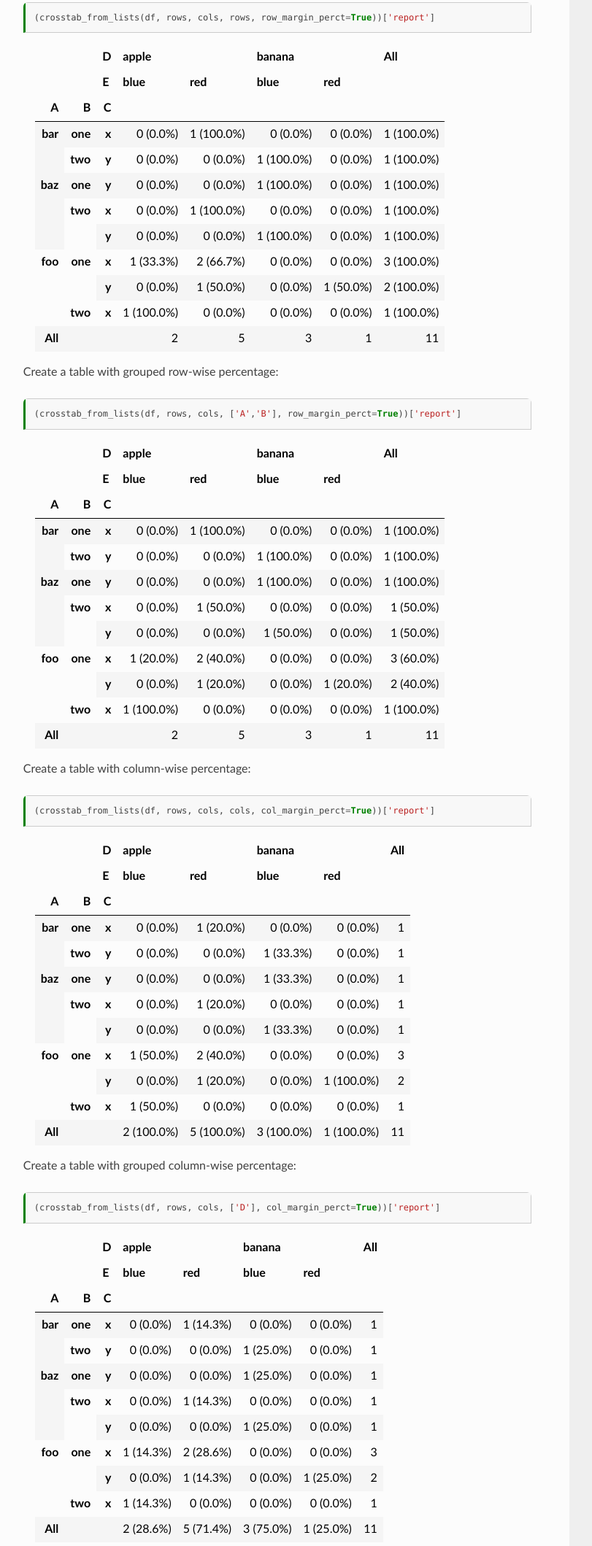
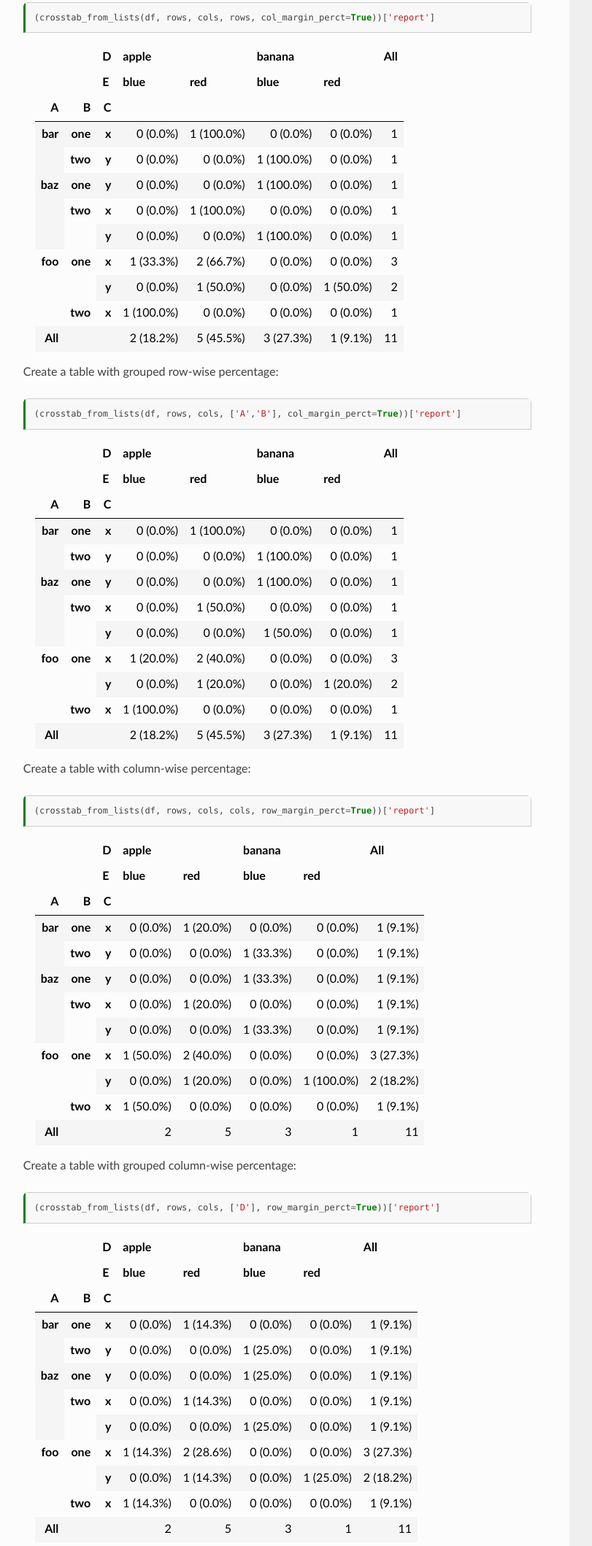
Before and after one commit to yh202109/mtbp3cd, a plain HTML site: page util_gt03summary.html in a window 1280 px wide. Shown: the part 1381-3500 px from the top of the page at 73% size, without its empty margins (320-1131 px from the left). Drawn offline with Linux system fonts and the light colour scheme.

Commit message:
Deploying to gh-pages from @ yh202109/mtbp3cd@a167a5b92caa00cc2ca51621dd670c2b9992a16e 🚀

```diff
--- a/_static/reports/junit/junit.xml
+++ b/_static/reports/junit/junit.xml
@@ -1 +1 @@
-<?xml version="1.0" encoding="utf-8"?><testsuites name="pytest tests"><testsuite name="pytest" errors="0" failures="0" skipped="0" tests="8" time="1.643" timestamp="2025-09-01T20:21:45.379320+00:00" hostname="pkrvmccyg1gnepe"><testcase classname="tests.test_util_lsr" name="test_list_files_list" time="0.001" /><testcase classname="tests.test_util_lsr" name="test_list_files_json" time="0.004" /><testcase classname="tests.test_util_lsr" name="test_list_files_string" time="0.001" /><testcase classname="tests.test_util_lsr" name="test_list_files_dataframe" time="0.002" /><testcase classname="tests.test_util_lsr" name="test_list_files_tree" time="0.014" /><testcase classname="tests.test_util_lsr" name="test_nonexistent_path" time="0.000" /><testcase classname="tests.test_util_lsr" name="test_empty_folder" time="0.001" /><testcase classname="tests.test_util_lsr" name="test_get_md5" time="0.001" /></testsuite></testsuites>
+<?xml version="1.0" encoding="utf-8"?><testsuites name="pytest tests"><testsuite name="pytest" errors="0" failures="0" skipped="0" tests="8" time="1.989" timestamp="2025-09-01T20:25:55.322510+00:00" hostname="pkrvmccyg1gnepe"><testcase classname="tests.test_util_lsr" name="test_list_files_list" time="0.002" /><testcase classname="tests.test_util_lsr" name="test_list_files_json" time="0.005" /><testcase classname="tests.test_util_lsr" name="test_list_files_string" time="0.001" /><testcase classname="tests.test_util_lsr" name="test_list_files_dataframe" time="0.002" /><testcase classname="tests.test_util_lsr" name="test_list_files_tree" time="0.016" /><testcase classname="tests.test_util_lsr" name="test_nonexistent_path" time="0.001" /><testcase classname="tests.test_util_lsr" name="test_empty_folder" time="0.001" /><testcase classname="tests.test_util_lsr" name="test_get_md5" time="0.001" /></testsuite></testsuites>
--- a/util_gt03summary.html
+++ b/util_gt03summary.html
@@ -268,7 +268,7 @@
 <p>Create a table with row-wise percentage:</p>
 <div class="cell docutils container">
 <div class="cell_input docutils container">
-<div class="highlight-ipython3 notranslate"><div class="highlight"><pre><span></span><span class="p">(</span><span class="n">crosstab_from_lists</span><span class="p">(</span><span class="n">df</span><span class="p">,</span> <span class="n">rows</span><span class="p">,</span> <span class="n">cols</span><span class="p">,</span> <span class="n">rows</span><span class="p">,</span> <span class="n">row_margin_perct</span><span class="o">=</span><span class="kc">True</span><span class="p">))[</span><span class="s1">&#39;report&#39;</span><span class="p">]</span>
+<div class="highlight-ipython3 notranslate"><div class="highlight"><pre><span></span><span class="p">(</span><span class="n">crosstab_from_lists</span><span class="p">(</span><span class="n">df</span><span class="p">,</span> <span class="n">rows</span><span class="p">,</span> <span class="n">cols</span><span class="p">,</span> <span class="n">rows</span><span class="p">,</span> <span class="n">col_margin_perct</span><span class="o">=</span><span class="kc">True</span><span class="p">))[</span><span class="s1">&#39;report&#39;</span><span class="p">]</span>
 </pre></div>
 </div>
 </div>
@@ -331,7 +331,7 @@
       <td>1 (100.0%)</td>
       <td>0 (0.0%)</td>
       <td>0 (0.0%)</td>
-      <td>1 (100.0%)</td>
+      <td>1</td>
     </tr>
     <tr>
       <th>two</th>
@@ -340,7 +340,7 @@
       <td>0 (0.0%)</td>
       <td>1 (100.0%)</td>
       <td>0 (0.0%)</td>
-      <td>1 (100.0%)</td>
+      <td>1</td>
     </tr>
     <tr>
       <th rowspan="3" valign="top">baz</th>
@@ -350,7 +350,7 @@
       <td>0 (0.0%)</td>
       <td>1 (100.0%)</td>
       <td>0 (0.0%)</td>
-      <td>1 (100.0%)</td>
+      <td>1</td>
     </tr>
     <tr>
       <th rowspan="2" valign="top">two</th>
@@ -359,7 +359,7 @@
       <td>1 (100.0%)</td>
       <td>0 (0.0%)</td>
       <td>0 (0.0%)</td>
-      <td>1 (100.0%)</td>
+      <td>1</td>
     </tr>
     <tr>
       <th>y</th>
@@ -367,7 +367,7 @@
       <td>0 (0.0%)</td>
       <td>1 (100.0%)</td>
       <td>0 (0.0%)</td>
-      <td>1 (100.0%)</td>
+      <td>1</td>
     </tr>
     <tr>
       <th rowspan="3" valign="top">foo</th>
@@ -377,7 +377,7 @@
       <td>2 (66.7%)</td>
       <td>0 (0.0%)</td>
       <td>0 (0.0%)</td>
-      <td>3 (100.0%)</td>
+      <td>3</td>
     </tr>
     <tr>
       <th>y</th>
@@ -385,7 +385,7 @@
       <td>1 (50.0%)</td>
       <td>0 (0.0%)</td>
       <td>1 (50.0%)</td>
-      <td>2 (100.0%)</td>
+      <td>2</td>
     </tr>
     <tr>
       <th>two</th>
@@ -394,16 +394,16 @@
       <td>0 (0.0%)</td>
       <td>0 (0.0%)</td>
       <td>0 (0.0%)</td>
-      <td>1 (100.0%)</td>
+      <td>1</td>
     </tr>
     <tr>
       <th>All</th>
       <th></th>
       <th></th>
-      <td>2</td>
-      <td>5</td>
-      <td>3</td>
-      <td>1</td>
+      <td>2 (18.2%)</td>
+      <td>5 (45.5%)</td>
+      <td>3 (27.3%)</td>
+      <td>1 (9.1%)</td>
       <td>11</td>
     </tr>
   </tbody>
@@ -413,7 +413,7 @@
 <p>Create a table with grouped row-wise percentage:</p>
 <div class="cell docutils container">
 <div class="cell_input docutils container">
-<div class="highlight-ipython3 notranslate"><div class="highlight"><pre><span></span><span class="p">(</span><span class="n">crosstab_from_lists</span><span class="p">(</span><span class="n">df</span><span class="p">,</span> <span class="n">rows</span><span class="p">,</span> <span class="n">cols</span><span class="p">,</span> <span class="p">[</span><span class="s1">&#39;A&#39;</span><span class="p">,</span><span class="s1">&#39;B&#39;</span><span class="p">],</span> <span class="n">row_margin_perct</span><span class="o">=</span><span class="kc">True</span><span class="p">))[</span><span class="s1">&#39;report&#39;</span><span class="p">]</span>
+<div class="highlight-ipython3 notranslate"><div class="highlight"><pre><span></span><span class="p">(</span><span class="n">crosstab_from_lists</span><span class="p">(</span><span class="n">df</span><span class="p">,</span> <span class="n">rows</span><span class="p">,</span> <span class="n">cols</span><span class="p">,</span> <span class="p">[</span><span class="s1">&#39;A&#39;</span><span class="p">,</span><span class="s1">&#39;B&#39;</span><span class="p">],</span> <span class="n">col_margin_perct</span><span class="o">=</span><span class="kc">True</span><span class="p">))[</span><span class="s1">&#39;report&#39;</span><span class="p">]</span>
 </pre></div>
 </div>
 </div>
@@ -476,7 +476,7 @@
       <td>1 (100.0%)</td>
       <td>0 (0.0%)</td>
       <td>0 (0.0%)</td>
-      <td>1 (100.0%)</td>
+      <td>1</td>
     </tr>
     <tr>
       <th>two</th>
@@ -485,7 +485,7 @@
       <td>0 (0.0%)</td>
       <td>1 (100.0%)</td>
       <td>0 (0.0%)</td>
-      <td>1 (100.0%)</td>
+      <td>1</td>
     </tr>
     <tr>
       <th rowspan="3" valign="top">baz</th>
@@ -495,7 +495,7 @@
       <td>0 (0.0%)</td>
       <td>1 (100.0%)</td>
       <td>0 (0.0%)</td>
-      <td>1 (100.0%)</td>
+      <td>1</td>
     </tr>
     <tr>
       <th rowspan="2" valign="top">two</th>
@@ -504,7 +504,7 @@
       <td>1 (50.0%)</td>
       <td>0 (0.0%)</td>
       <td>0 (0.0%)</td>
-      <td>1 (50.0%)</td>
+      <td>1</td>
     </tr>
     <tr>
       <th>y</th>
@@ -512,7 +512,7 @@
       <td>0 (0.0%)</td>
       <td>1 (50.0%)</td>
       <td>0 (0.0%)</td>
-      <td>1 (50.0%)</td>
+      <td>1</td>
     </tr>
     <tr>
       <th rowspan="3" valign="top">foo</th>
@@ -522,7 +522,7 @@
       <td>2 (40.0%)</td>
       <td>0 (0.0%)</td>
       <td>0 (0.0%)</td>
-      <td>3 (60.0%)</td>
+      <td>3</td>
     </tr>
     <tr>
       <th>y</th>
@@ -530,7 +530,7 @@
       <td>1 (20.0%)</td>
       <td>0 (0.0%)</td>
       <td>1 (20.0%)</td>
-      <td>2 (40.0%)</td>
+      <td>2</td>
     </tr>
     <tr>
       <th>two</th>
@@ -539,16 +539,16 @@
       <td>0 (0.0%)</td>
       <td>0 (0.0%)</td>
       <td>0 (0.0%)</td>
-      <td>1 (100.0%)</td>
+      <td>1</td>
     </tr>
     <tr>
       <th>All</th>
       <th></th>
       <th></th>
-      <td>2</td>
-      <td>5</td>
-      <td>3</td>
-      <td>1</td>
+      <td>2 (18.2%)</td>
+      <td>5 (45.5%)</td>
+      <td>3 (27.3%)</td>
+      <td>1 (9.1%)</td>
       <td>11</td>
     </tr>
   </tbody>
@@ -558,7 +558,7 @@
 <p>Create a table with column-wise percentage:</p>
 <div class="cell docutils container">
 <div class="cell_input docutils container">
-<div class="highlight-ipython3 notranslate"><div class="highlight"><pre><span></span><span class="p">(</span><span class="n">crosstab_from_lists</span><span class="p">(</span><span class="n">df</span><span class="p">,</span> <span class="n">rows</span><span class="p">,</span> <span class="n">cols</span><span class="p">,</span> <span class="n">cols</span><span class="p">,</span> <span class="n">col_margin_perct</span><span class="o">=</span><span class="kc">True</span><span class="p">))[</span><span class="s1">&#39;report&#39;</span><span class="p">]</span>
+<div class="highlight-ipython3 notranslate"><div class="highlight"><pre><span></span><span class="p">(</span><span class="n">crosstab_from_lists</span><span class="p">(</span><span class="n">df</span><span class="p">,</span> <span class="n">rows</span><span class="p">,</span> <span class="n">cols</span><span class="p">,</span> <span class="n">cols</span><span class="p">,</span> <span class="n">row_margin_perct</span><span class="o">=</span><span class="kc">True</span><span class="p">))[</span><span class="s1">&#39;report&#39;</span><span class="p">]</span>
 </pre></div>
 </div>
 </div>
@@ -621,7 +621,7 @@
       <td>1 (20.0%)</td>
       <td>0 (0.0%)</td>
       <td>0 (0.0%)</td>
-      <td>1</td>
+      <td>1 (9.1%)</td>
     </tr>
     <tr>
       <th>two</th>
@@ -630,7 +630,7 @@
       <td>0 (0.0%)</td>
       <td>1 (33.3%)</td>
       <td>0 (0.0%)</td>
-      <td>1</td>
+      <td>1 (9.1%)</td>
     </tr>
     <tr>
       <th rowspan="3" valign="top">baz</th>
@@ -640,7 +640,7 @@
       <td>0 (0.0%)</td>
       <td>1 (33.3%)</td>
       <td>0 (0.0%)</td>
-      <td>1</td>
+      <td>1 (9.1%)</td>
     </tr>
     <tr>
       <th rowspan="2" valign="top">two</th>
@@ -649,7 +649,7 @@
       <td>1 (20.0%)</td>
       <td>0 (0.0%)</td>
       <td>0 (0.0%)</td>
-      <td>1</td>
+      <td>1 (9.1%)</td>
     </tr>
     <tr>
       <th>y</th>
@@ -657,7 +657,7 @@
       <td>0 (0.0%)</td>
       <td>1 (33.3%)</td>
       <td>0 (0.0%)</td>
-      <td>1</td>
+      <td>1 (9.1%)</td>
     </tr>
     <tr>
       <th rowspan="3" valign="top">foo</th>
@@ -667,7 +667,7 @@
       <td>2 (40.0%)</td>
       <td>0 (0.0%)</td>
       <td>0 (0.0%)</td>
-      <td>3</td>
+      <td>3 (27.3%)</td>
     </tr>
     <tr>
       <th>y</th>
@@ -675,7 +675,7 @@
       <td>1 (20.0%)</td>
       <td>0 (0.0%)</td>
       <td>1 (100.0%)</td>
-      <td>2</td>
+      <td>2 (18.2%)</td>
     </tr>
     <tr>
       <th>two</th>
@@ -684,16 +684,16 @@
       <td>0 (0.0%)</td>
       <td>0 (0.0%)</td>
       <td>0 (0.0%)</td>
-      <td>1</td>
+      <td>1 (9.1%)</td>
     </tr>
     <tr>
       <th>All</th>
       <th></th>
       <th></th>
-      <td>2 (100.0%)</td>
-      <td>5 (100.0%)</td>
-      <td>3 (100.0%)</td>
-      <td>1 (100.0%)</td>
+      <td>2</td>
+      <td>5</td>
+      <td>3</td>
+      <td>1</td>
       <td>11</td>
     </tr>
   </tbody>
@@ -703,7 +703,7 @@
 <p>Create a table with grouped column-wise percentage:</p>
 <div class="cell docutils container">
 <div class="cell_input docutils container">
-<div class="highlight-ipython3 notranslate"><div class="highlight"><pre><span></span><span class="p">(</span><span class="n">crosstab_from_lists</span><span class="p">(</span><span class="n">df</span><span class="p">,</span> <span class="n">rows</span><span class="p">,</span> <span class="n">cols</span><span class="p">,</span> <span class="p">[</span><span class="s1">&#39;D&#39;</span><span class="p">],</span> <span class="n">col_margin_perct</span><span class="o">=</span><span class="kc">True</span><span class="p">))[</span><span class="s1">&#39;report&#39;</span><span class="p">]</span>
+<div class="highlight-ipython3 notranslate"><div class="highlight"><pre><span></span><span class="p">(</span><span class="n">crosstab_from_lists</span><span class="p">(</span><span class="n">df</span><span class="p">,</span> <span class="n">rows</span><span class="p">,</span> <span class="n">cols</span><span class="p">,</span> <span class="p">[</span><span class="s1">&#39;D&#39;</span><span class="p">],</span> <span class="n">row_margin_perct</span><span class="o">=</span><span class="kc">True</span><span class="p">))[</span><span class="s1">&#39;report&#39;</span><span class="p">]</span>
 </pre></div>
 </div>
 </div>
@@ -766,7 +766,7 @@
       <td>1 (14.3%)</td>
       <td>0 (0.0%)</td>
       <td>0 (0.0%)</td>
-      <td>1</td>
+      <td>1 (9.1%)</td>
     </tr>
     <tr>
       <th>two</th>
@@ -775,7 +775,7 @@
       <td>0 (0.0%)</td>
       <td>1 (25.0%)</td>
       <td>0 (0.0%)</td>
-      <td>1</td>
+      <td>1 (9.1%)</td>
     </tr>
     <tr>
       <th rowspan="3" valign="top">baz</th>
@@ -785,7 +785,7 @@
       <td>0 (0.0%)</td>
       <td>1 (25.0%)</td>
       <td>0 (0.0%)</td>
-      <td>1</td>
+      <td>1 (9.1%)</td>
     </tr>
     <tr>
       <th rowspan="2" valign="top">two</th>
@@ -794,7 +794,7 @@
       <td>1 (14.3%)</td>
       <td>0 (0.0%)</td>
       <td>0 (0.0%)</td>
-      <td>1</td>
+      <td>1 (9.1%)</td>
     </tr>
     <tr>
       <th>y</th>
@@ -802,7 +802,7 @@
       <td>0 (0.0%)</td>
       <td>1 (25.0%)</td>
       <td>0 (0.0%)</td>
-      <td>1</td>
+      <td>1 (9.1%)</td>
     </tr>
     <tr>
       <th rowspan="3" valign="top">foo</th>
@@ -812,7 +812,7 @@
       <td>2 (28.6%)</td>
       <td>0 (0.0%)</td>
       <td>0 (0.0%)</td>
-      <td>3</td>
+      <td>3 (27.3%)</td>
     </tr>
     <tr>
       <th>y</th>
@@ -820,7 +820,7 @@
       <td>1 (14.3%)</td>
       <td>0 (0.0%)</td>
       <td>1 (25.0%)</td>
-      <td>2</td>
+      <td>2 (18.2%)</td>
     </tr>
     <tr>
       <th>two</th>
@@ -829,16 +829,16 @@
       <td>0 (0.0%)</td>
       <td>0 (0.0%)</td>
       <td>0 (0.0%)</td>
-      <td>1</td>
+      <td>1 (9.1%)</td>
     </tr>
     <tr>
       <th>All</th>
       <th></th>
       <th></th>
-      <td>2 (28.6%)</td>
-      <td>5 (71.4%)</td>
-      <td>3 (75.0%)</td>
-      <td>1 (25.0%)</td>
+      <td>2</td>
+      <td>5</td>
+      <td>3</td>
+      <td>1</td>
       <td>11</td>
     </tr>
   </tbody>
```
Also changed, not shown: _static/reports/junit/report.html (+3 -3 lines), _sources/util_gt03summary.ipynb.txt, searchindex.js.
